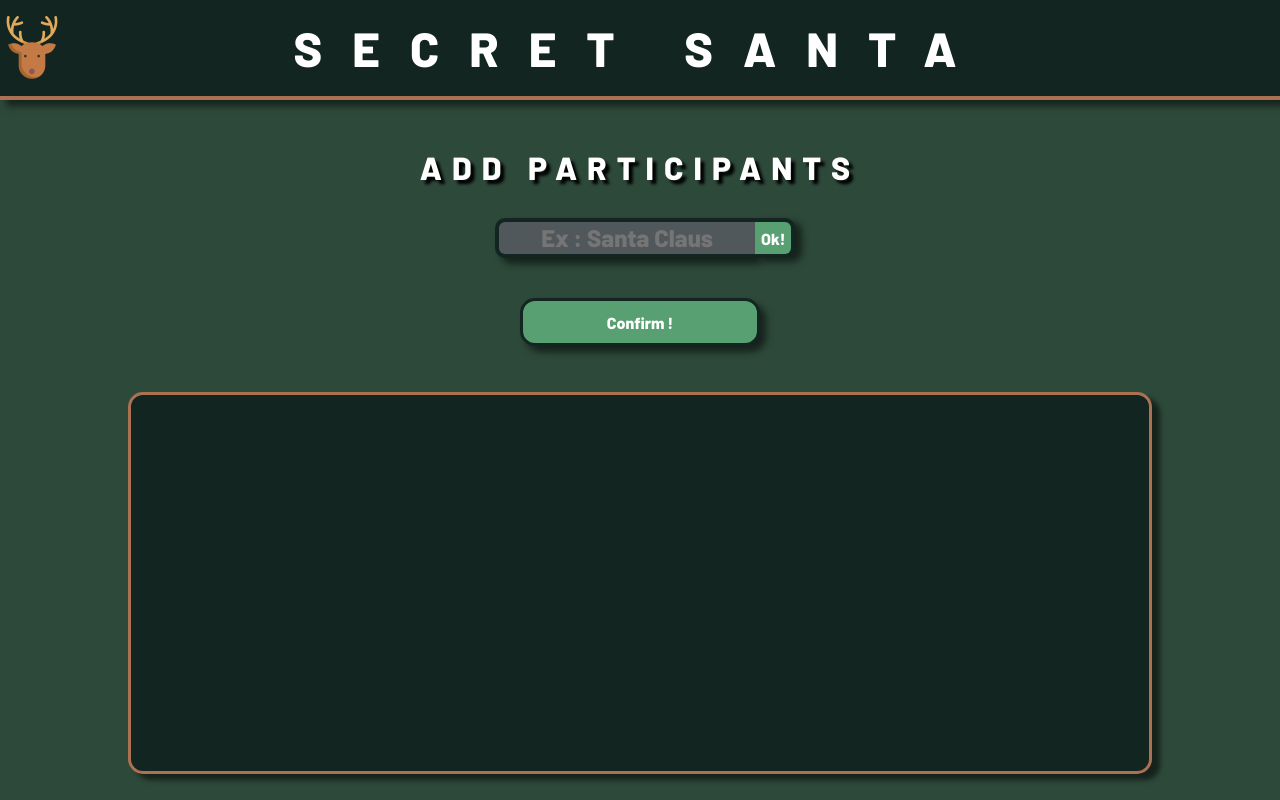
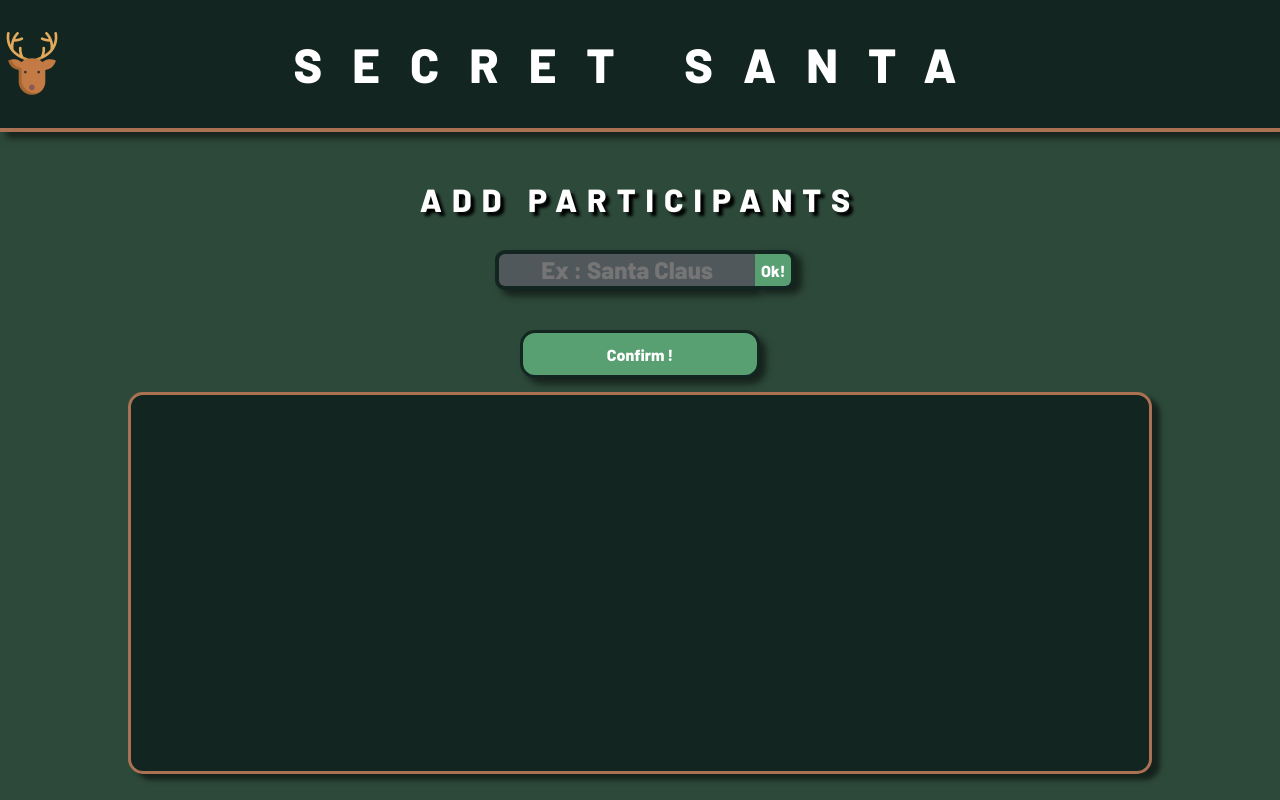
Before and after one commit to Anto-LSR/Anto-LSR, a plain HTML site: page index.html in a window 1280 px wide. Drawn offline with Linux system fonts and the light colour scheme.

Commit message:
Add files via upload

```diff
--- a/style.scss
+++ b/style.scss
@@ -129,6 +129,7 @@ body {
         position: relative;
         border-bottom: 4px solid #aa7153;
         margin-bottom: 3em;
+        min-height: 8em;
         img {
             width: 5%;
             height: auto;
```
Also changed, not shown: style.css, 1 other file.
